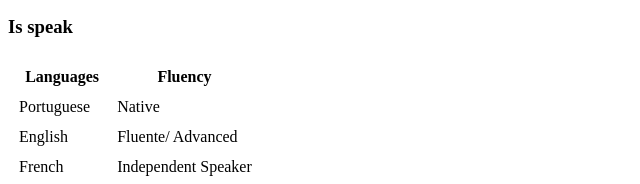
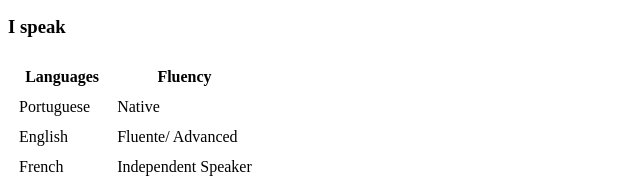
Before and after one commit to maisafari/Mariza, a plain HTML site: page index.html in a window 1280 px wide. Shown: the part 780-964 px from the top of the page, 0-640 px from the left. Drawn offline with Linux system fonts and the light colour scheme.

Commit message:
Update index.html

```diff
--- a/index.html
+++ b/index.html
@@ -24,7 +24,7 @@
             <li>High School</li>
             <li>Other Curses</li>
         </ul>
-        <h3>Is speak</h3>
+        <h3>I speak</h3>
         <table cellspacing="10px" >
             <thead>
                 <th>Languages</th>
```
